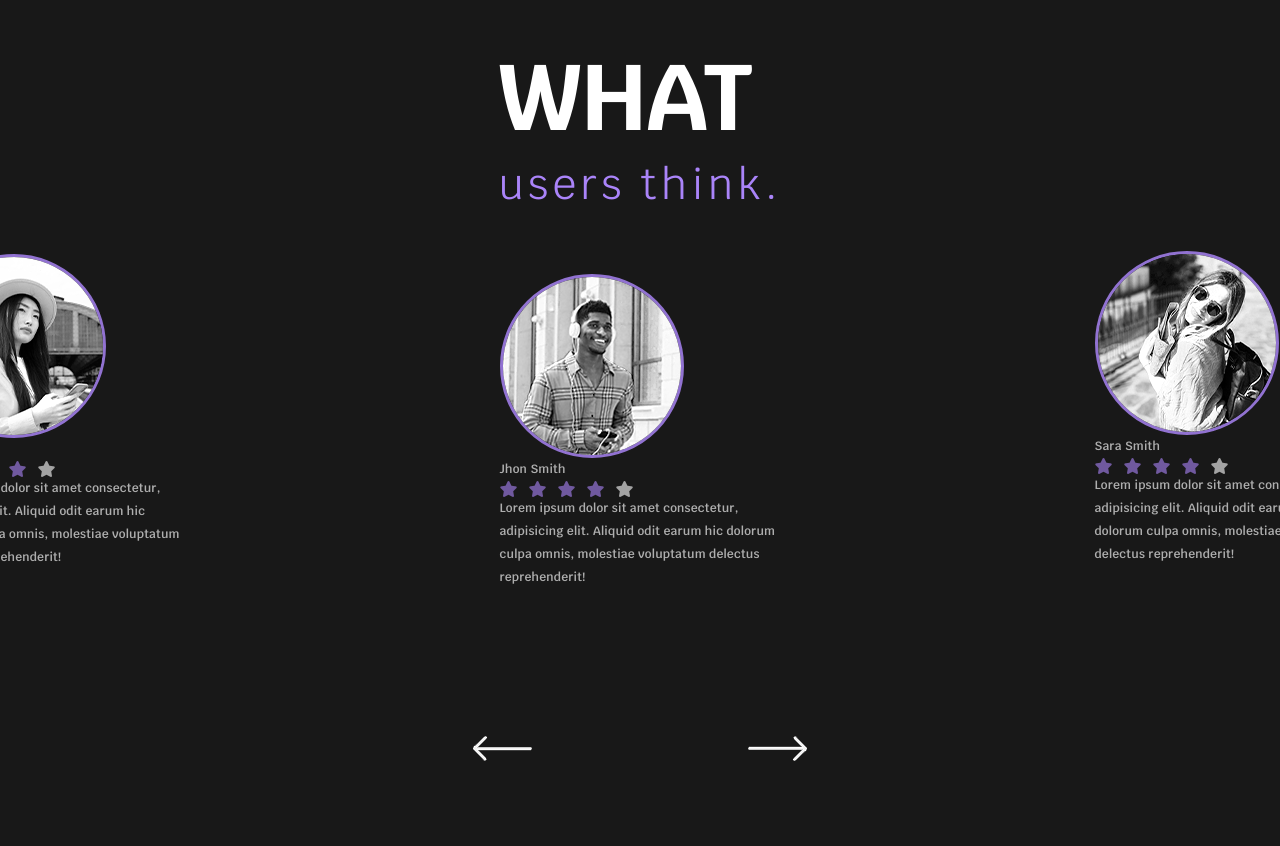
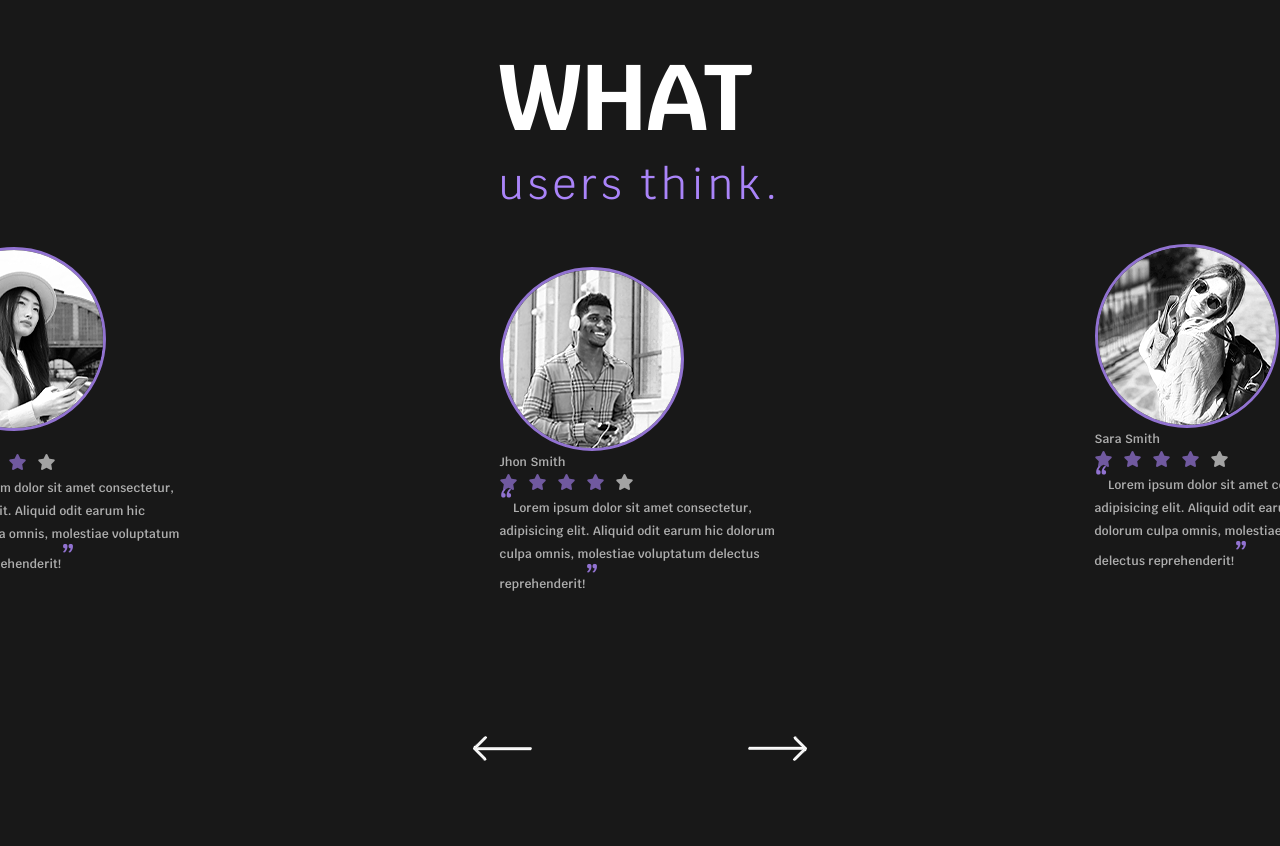
Before and after one commit to UID-bsuir/task1, a plain HTML site: page index.html in a window 1280 px wide. Shown: the part 2559-3405 px from the top of the page. Drawn offline with nearby package versions, Linux system fonts and the light colour scheme.

Commit message:
the quotes are not text elements..?

```diff
--- a/index.html
+++ b/index.html
@@ -171,7 +171,7 @@
                         <i class="fa-sharp fa-solid fa-star" style="color: #70599f;"></i>
                         <i class="fa-sharp fa-solid fa-star" style="color: #a3a3a3;"></i>
                     </div>
-                    <p>Lorem ipsum dolor sit amet consectetur, adipisicing elit. Aliquid odit earum hic dolorum culpa omnis, molestiae voluptatum delectus reprehenderit!</p>
+                    <p class="quotes-7">Lorem ipsum dolor sit amet consectetur, adipisicing elit. Aliquid odit earum hic dolorum culpa omnis, molestiae voluptatum delectus reprehenderit!</p>
                 </div>
                 <div class="wrapper-review2-7">
                     <div class="wrapper-reviews-imgBlock-7"><img src="./images/section7_user2.png" alt="Jhon Smith"></div>
@@ -183,7 +183,7 @@
                         <i class="fa-sharp fa-solid fa-star" style="color: #70599f;"></i>
                         <i class="fa-sharp fa-solid fa-star" style="color: #a3a3a3;"></i>
                     </div>
-                    <p>Lorem ipsum dolor sit amet consectetur, adipisicing elit. Aliquid odit earum hic dolorum culpa omnis, molestiae voluptatum delectus reprehenderit!</p>
+                    <p class="quotes-7">Lorem ipsum dolor sit amet consectetur, adipisicing elit. Aliquid odit earum hic dolorum culpa omnis, molestiae voluptatum delectus reprehenderit!</p>
                 </div>
                 <div class="wrapper-review3-7">
                     <div class="wrapper-reviews-imgBlock-7"><img src="./images/section7_user3.png" alt="Sara Smith"></div>
@@ -195,7 +195,7 @@
                         <i class="fa-sharp fa-solid fa-star" style="color: #70599f;"></i>
                         <i class="fa-sharp fa-solid fa-star" style="color: #a3a3a3;"></i>
                     </div>
-                    <p>Lorem ipsum dolor sit amet consectetur, adipisicing elit. Aliquid odit earum hic dolorum culpa omnis, molestiae voluptatum delectus reprehenderit!</p>
+                    <p class="quotes-7">Lorem ipsum dolor sit amet consectetur, adipisicing elit. Aliquid odit earum hic dolorum culpa omnis, molestiae voluptatum delectus reprehenderit!</p>
                 </div>
             </div>
             <div class="wrapper-bottom-arrows-7">
--- a/styles/styles.css
+++ b/styles/styles.css
@@ -565,6 +565,16 @@ four course cards, more courses)  */
     line-height: 27px;
     text-transform: uppercase;
 }
+.quotes-7::before{
+    content: "“";
+    color: #9172d1;
+    font-size: 30px;
+}
+.quotes-7::after{
+    content:"”";
+    color: #9172d1;
+    font-size: 30px;
+}
 .wrapper-bottom-arrows-7{
 
     display: flex;
```
